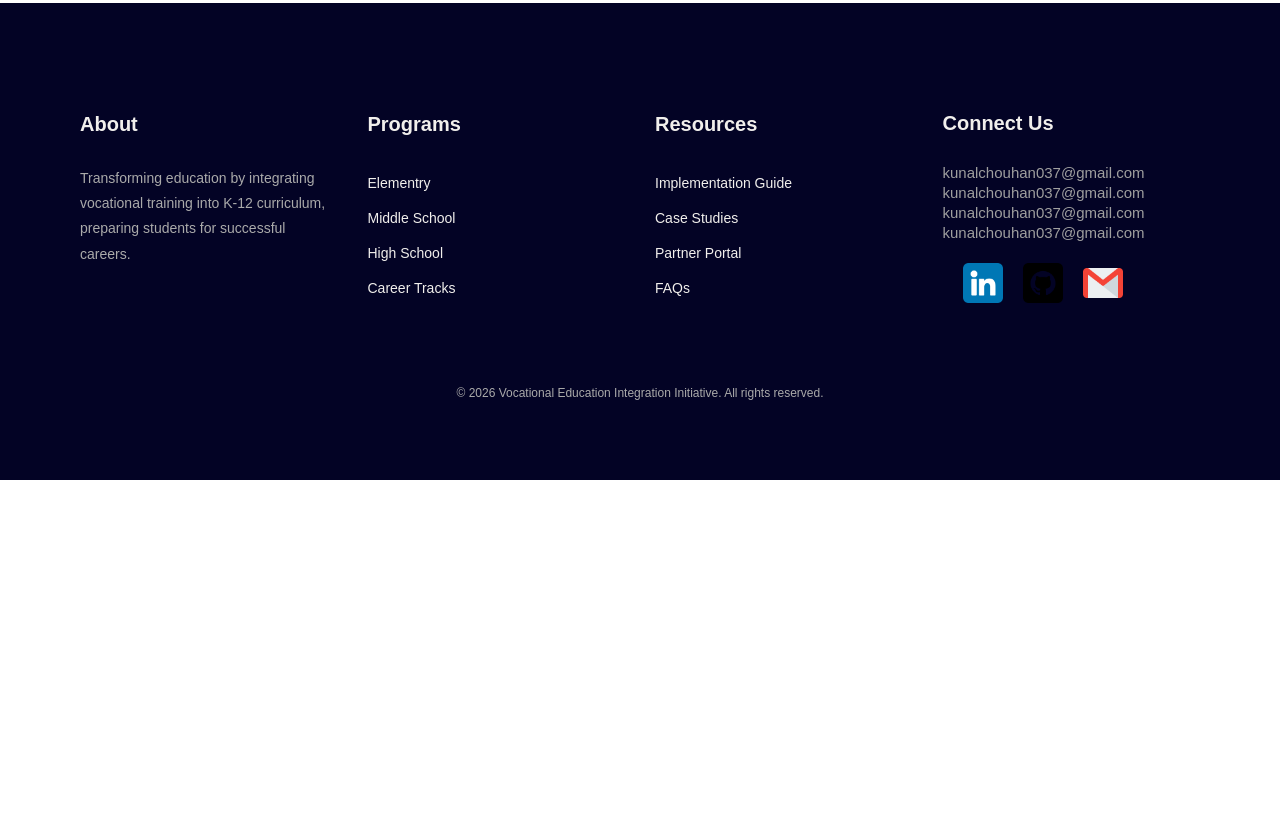
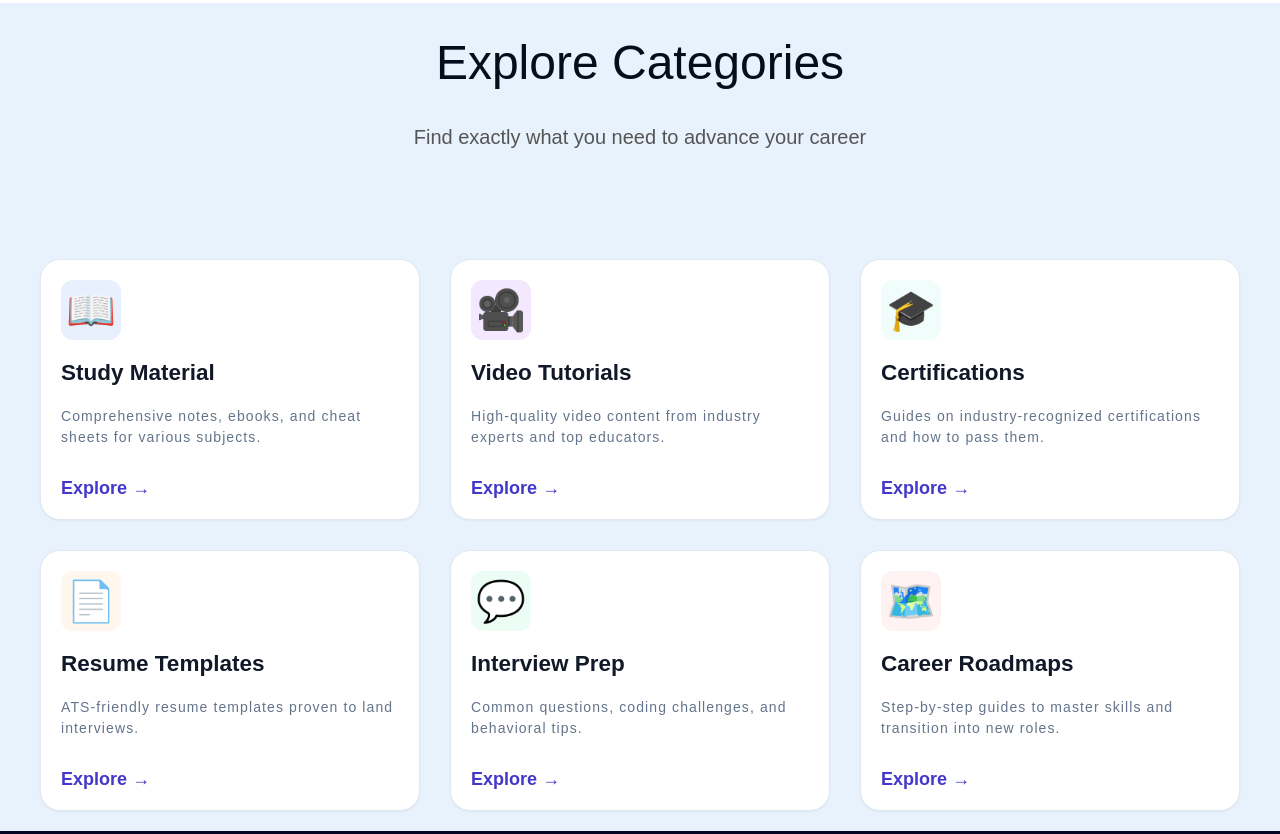
Before and after one commit to Kunal-Chouhan/vocational-training-curriculum, a website: page public/index.html in a window 1280 px wide. Shown: the part 2474-3308 px from the top of the page. Before the commit the page ends 2954 px from the top, so only its background shows below. Drawn offline with Linux system fonts and the light colour scheme.

Commit message:
added content on landing page

```diff
--- a/public/index.html
+++ b/public/index.html
@@ -145,6 +145,69 @@
     </section>
 
 
+    <section class="section educational-path">
+      <div class="edu-head">
+        <h2 class="heading-secondary">Explore Categories</h2>
+        <p class="para">Find exactly what you need to advance your career</p>
+      </div>
+      <div class="card-grid">
+        <div class="res-card">
+          <div class="icon-box blue-icon">
+            <span>📖</span>
+          </div>
+        <h3>Study Material</h3>
+        <p>Comprehensive notes, ebooks, and cheat sheets for various subjects.</p>
+        <a href="studyMaterial.html" class="explore-link">Explore &rarr;</a>
+       </div>
+
+  <div class="res-card">
+    <div class="icon-box purple-icon">
+      <span>🎥</span>
+    </div>
+    <h3>Video Tutorials</h3>
+    <p>High-quality video content from industry experts and top educators.</p>
+    <a href="videoTutorial.html" class="explore-link">Explore &rarr;</a>
+  </div>
+  <div class="res-card">
+    <div class="icon-box teal-icon">
+      <span>🎓</span>
+    </div>
+    <h3>Certifications</h3>
+    <p>Guides on industry-recognized certifications and how to pass them.</p>
+    <a href="videoTutorial.html" class="explore-link">Explore &rarr;</a>
+  </div>
+  <div class="res-card">
+      <div class="icon-box orange-icon">
+        <span>📄</span>
+      </div>
+      <h3>Resume Templates</h3>
+      <p>ATS-friendly resume templates proven to land interviews.</p>
+      <a href="https://www.canva.com/resumes/templates/" target="_blank" class="explore-link">Explore &rarr;</a>
+    </div>
+
+    <div class="res-card">
+      <div class="icon-box green-icon">
+        <span>💬</span>
+      </div>
+      <h3>Interview Prep</h3>
+      <p>Common questions, coding challenges, and behavioral tips.</p>
+      <a href="studyMaterial.html" class="explore-link">Explore &rarr;</a>
+    </div>
+
+    <div class="res-card">
+      <div class="icon-box red-icon">
+        <span>🗺️</span>
+      </div>
+      <h3>Career Roadmaps</h3>
+      <p>Step-by-step guides to master skills and transition into new roles.</p>
+      <a href="dashboard.html" class="explore-link">Explore &rarr;</a>
+    </div>
+
+
+
+  </div>
+    </section>
+
     <!-- footer section -->
 
     <section class="footer">
```
